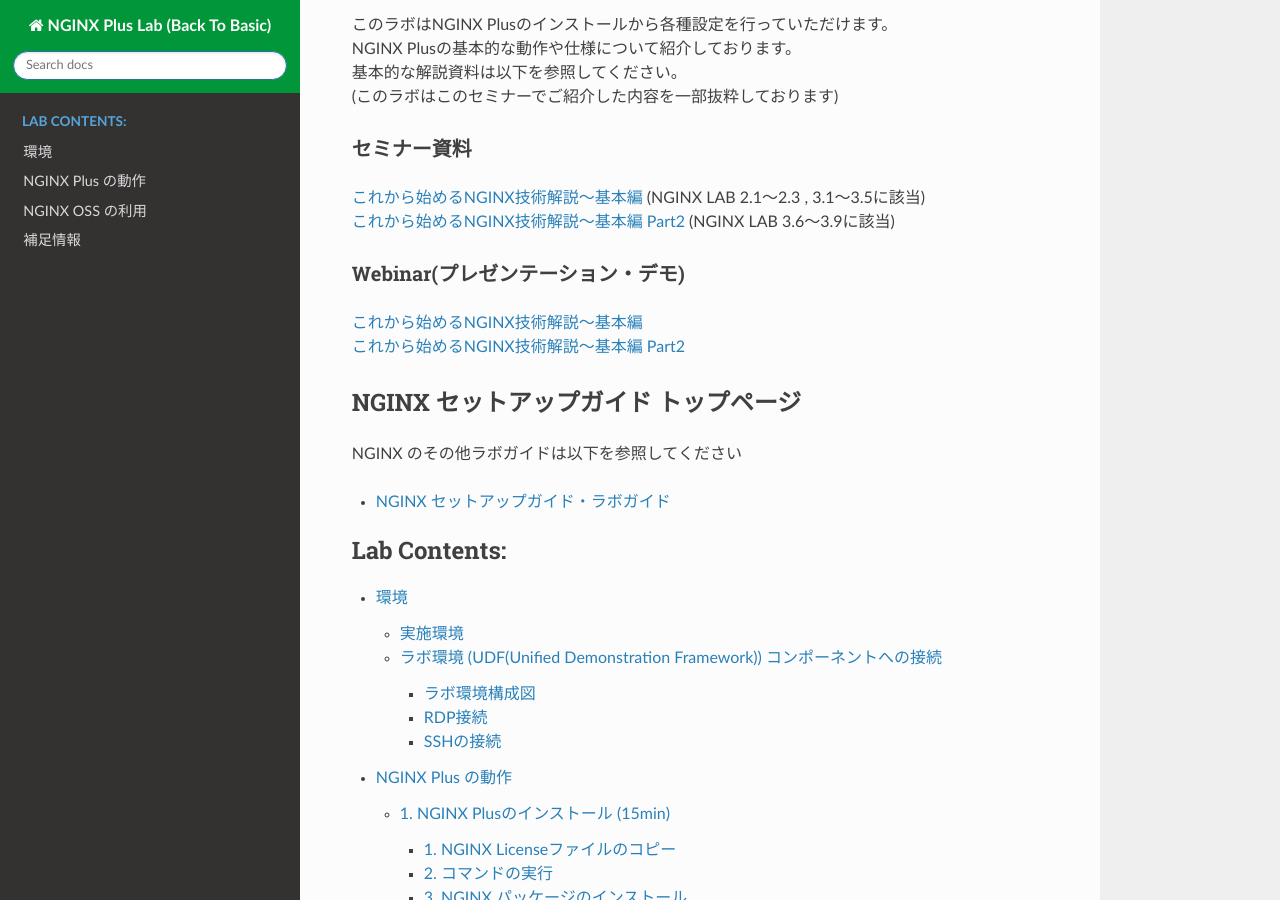
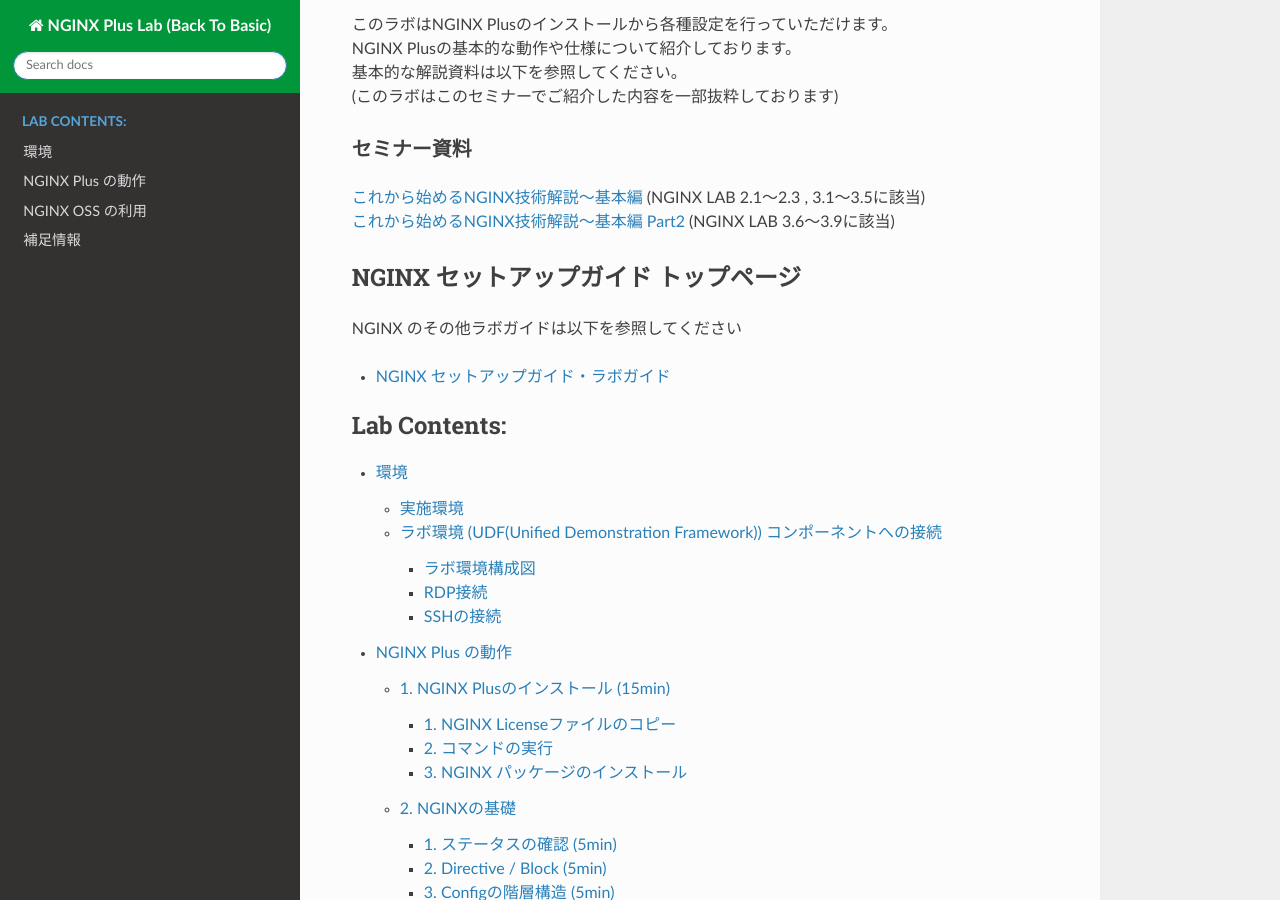
Before and after one commit to BeF5/f5j-nginx-plus-lab1, a Sphinx documentation site: the page built from docs/index.rst, in a window 1280 px wide and 900 px high, scrolled down 385 px. Built offline with Sphinx 7.4.7 and the Read the Docs theme 3.1.0, drawn with Linux system fonts in a browser that asks for light colours.

Commit message:
Update index.rst

```diff
--- a/docs/index.rst
+++ b/docs/index.rst
@@ -23,12 +23,6 @@
 | `これから始めるNGINX技術解説～基本編 <https://www.slideshare.net/Nginx/nginx-nginx-back-to-basic-in-jp>`__ (NGINX LAB 2.1～2.3 , 3.1～3.5に該当)
 | `これから始めるNGINX技術解説～基本編 Part2 <https://www.slideshare.net/Nginx/nginx-back-to-basic-2-part-2-japanese-webinar>`__ (NGINX LAB 3.6～3.9に該当)
 
-Webinar(プレゼンテーション・デモ)
------
-
-| `これから始めるNGINX技術解説～基本編 <https://www.nginx.co.jp/resources/webinars/nginx-back-to-basic-jp/>`__
-| `これから始めるNGINX技術解説～基本編 Part2 <https://www.nginx.co.jp/resources/webinars/nginx-back-to-basic-2-jp/>`__
-
 
 NGINX セットアップガイド トップページ
 ====
```
